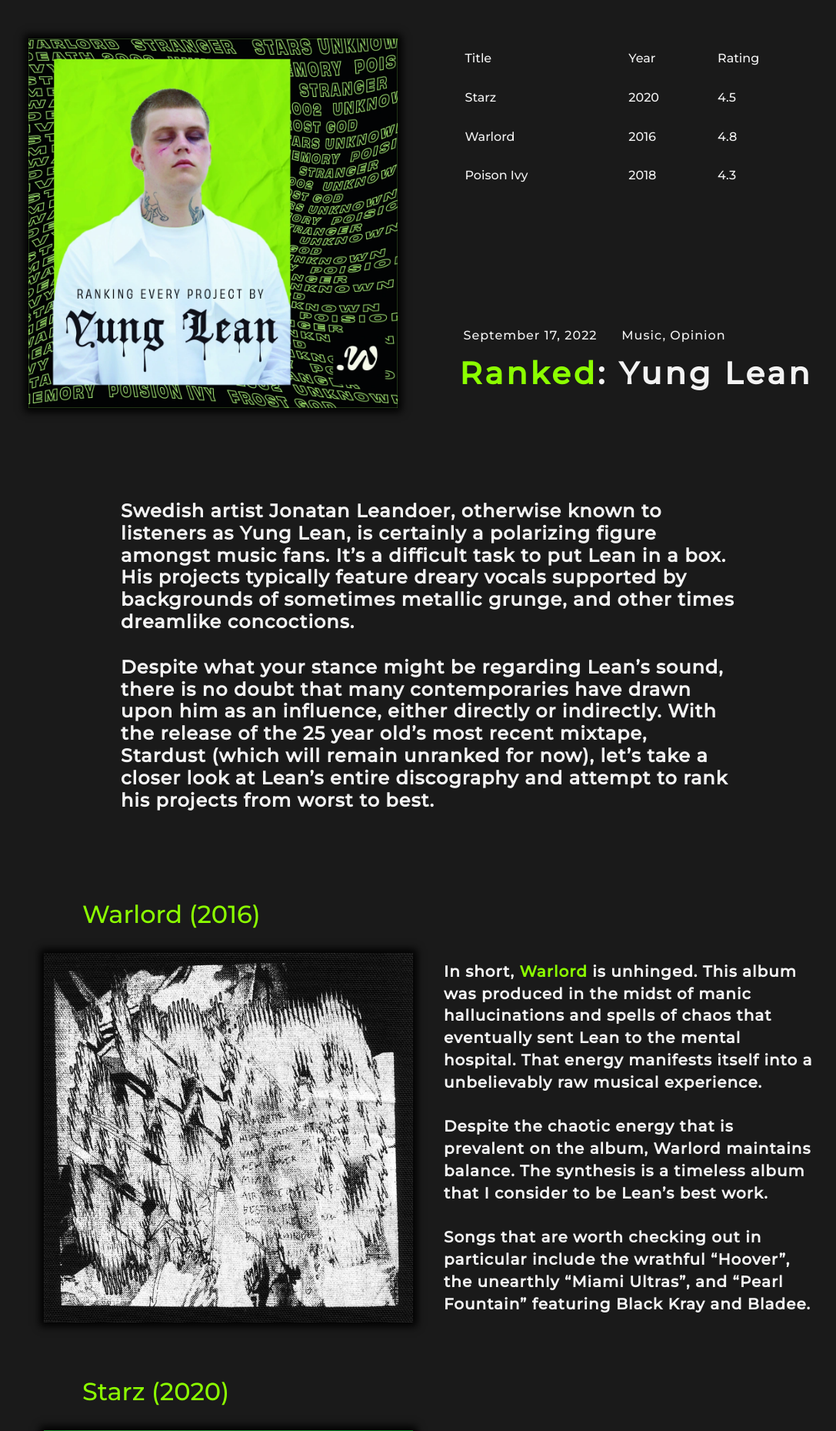
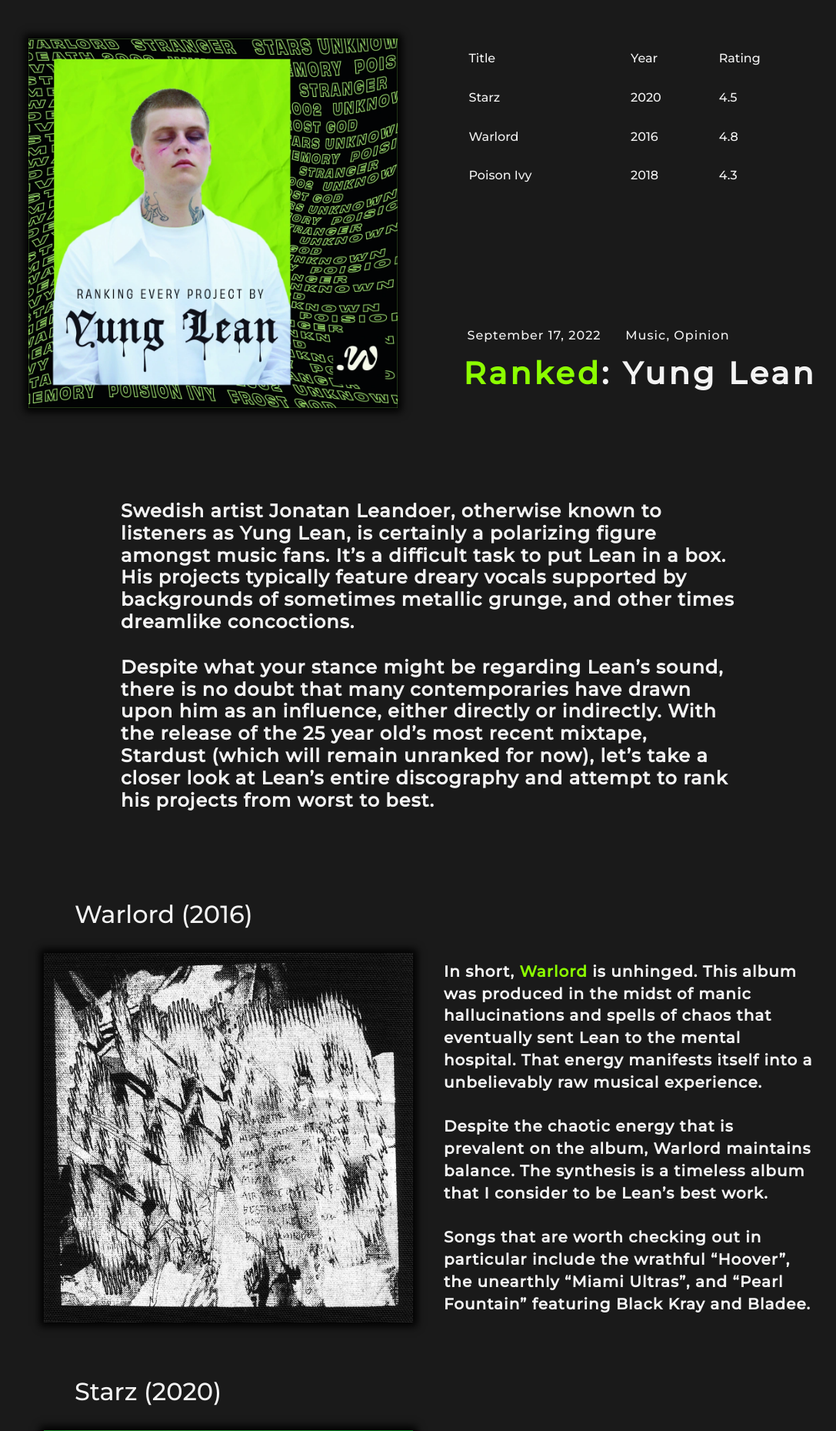
Before and after one commit to kirrari/timoshin-211-362-web-dev-2022-1, a PHP site: page / in a window 1280 px wide. Shown: the part 60-1919 px from the top of the page at 77% size, without its empty margins (83-1170 px from the left). Run offline with PHP 8.4, Linux system fonts and the light colour scheme.

Commit message:
Update style.css

```diff
--- a/lab1/style.css
+++ b/lab1/style.css
@@ -64,7 +64,7 @@ body {
     justify-content: space-between;
     flex-direction: column;
     flex-wrap: wrap;
-    column-gap: 60px;
+    column-gap: 70px;
     margin: 0 auto;
 }
 
@@ -112,8 +112,7 @@ span {
 .album-title {
     font-size: 32px;
     display: block;
-    margin-left: 50px;
-    color: rgb(140, 255, 0);
+    margin-left: 40px;
 }
 
 .album-container {
```
